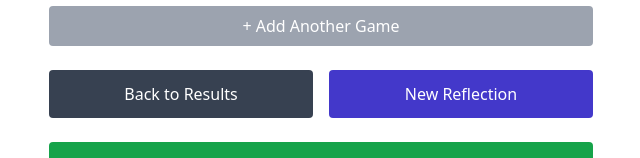
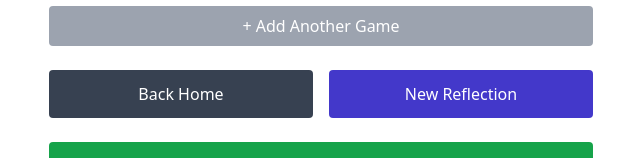
Before and after one commit to anggithub2023/Process_Reflection_Scaffolding, a React (Create React App) app: page /stats in a window 1280 px wide. Shown: the part 478-636 px from the top of the page, without its empty margins (319-959 px from the left). Built offline with nearby package versions, Linux system fonts and the light colour scheme.

Commit message:
button changes

```diff
--- a/src/pages/StatsPage.js
+++ b/src/pages/StatsPage.js
@@ -151,7 +151,7 @@ function StatsPage() {
             )}
 
             <div className="mt-6 flex justify-between gap-4">
-                <button onClick={() => navigate('/results')} className="flex-1 bg-gray-700 text-white px-6 py-3 rounded hover:bg-gray-600">Back to Results</button>
+                <button onClick={() => navigate('/')} className="flex-1 bg-gray-700 text-white px-6 py-3 rounded hover:bg-gray-600">Back Home</button>
                 <button onClick={() => navigate('/reflect')} className="flex-1 bg-indigo-700 text-white px-6 py-3 rounded hover:bg-indigo-600">New Reflection</button>
             </div>
 
```
